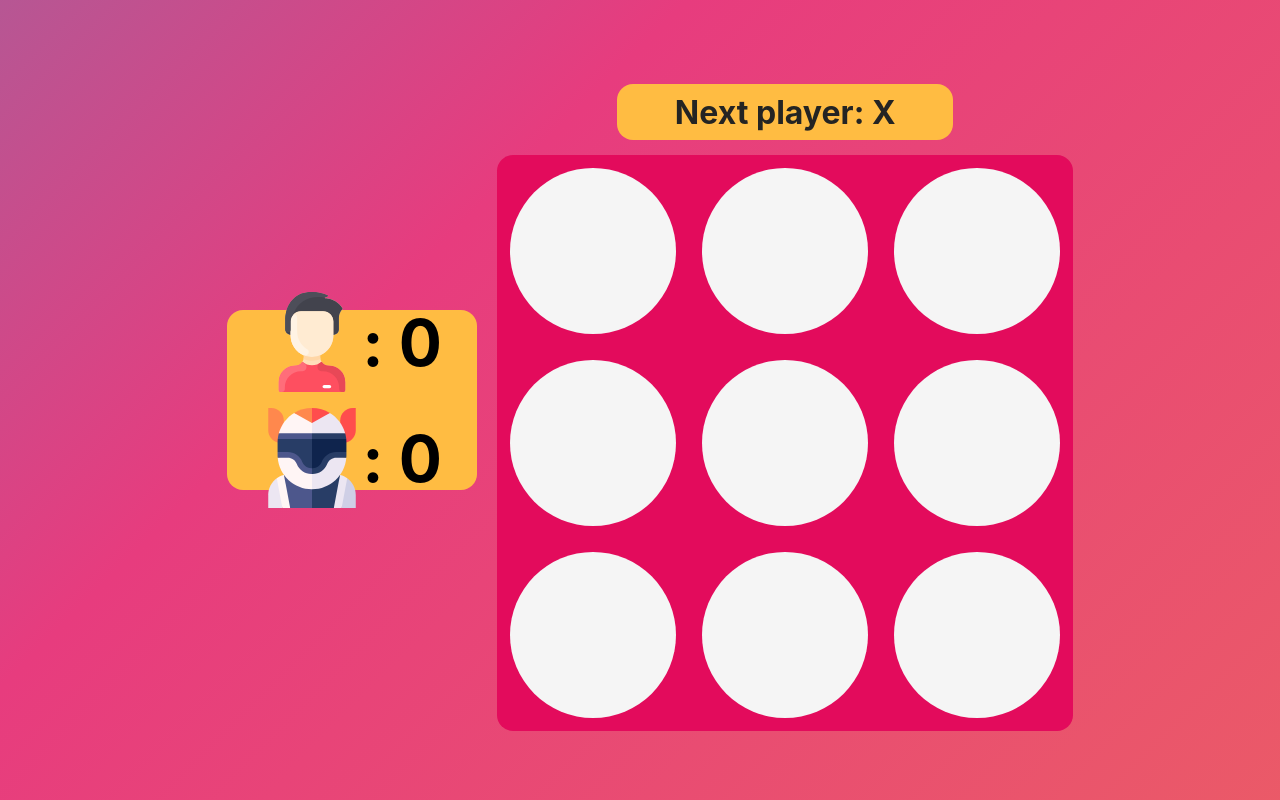
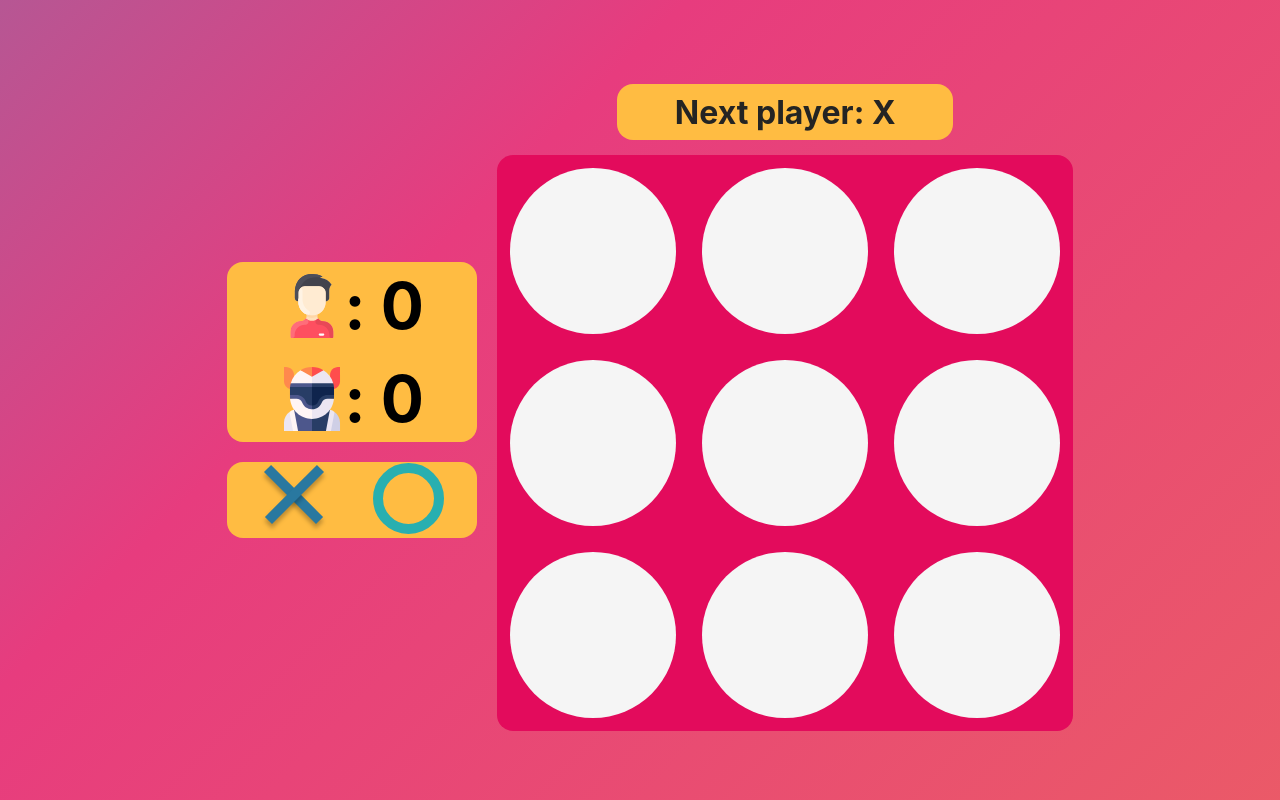
Before and after one commit to 0xWOLAND/tcubed-frontend, a React (Create React App) app: page / in a window 1280 px wide. Built offline with nearby package versions, Linux system fonts and the light colour scheme.

Commit message:
player change functionality

```diff
--- a/src/components/BoardClass.js
+++ b/src/components/BoardClass.js
@@ -6,6 +6,7 @@ import Counter from "./Counter";
 var man = 0,
   robot = 0;
 var winner = "";
+
 function calculateWinner(squares) {
   const lines = [
     [0, 1, 2],
@@ -37,13 +38,13 @@ function Square(props) {
   if (props.value == "X") {
     return (
       <div className="box_element" onClick={props.onClick}>
-        <X />
+        <X className="path" />
       </div>
     );
   } else if (props.value == "O") {
     return (
       <div className="box_element" onClick={props.onClick}>
-        <O />
+        <O className="path" />
       </div>
     );
   } else {
@@ -58,8 +59,10 @@ class Board extends React.Component {
       squares: Array(9).fill(null),
       xIsNext: true,
       num: 0,
+      player: "X",
     };
     this.resetBoard = this.resetBoard.bind(this);
+    this.changePlayer = this.changePlayer.bind(this);
   }
   handleClick(e) {
     if (winner != "") return;
@@ -93,6 +96,9 @@ class Board extends React.Component {
     }
     winner = "";
   }
+  changePlayer(e) {
+    console.log("hi");
+  }
   render() {
     let reset = <div></div>;
     const winner = calculateWinner(this.state.squares);
@@ -119,9 +125,21 @@ class Board extends React.Component {
     } else {
       status = "Next player: " + (this.state.xIsNext ? "X" : "O");
     }
+
+    console.log(this.state);
     return (
       <div id="counter_container">
-        <Counter man={man} robot={robot} />
+        <div>
+          <Counter man={man} robot={robot} />
+          <div id="choose">
+            <div onClick={() => this.setState({player: "X"})}>
+              <X x="x_color" />
+            </div>
+            <div onClick={() => this.setState({player: "O"})}>
+              <O o="o_color" />
+            </div>
+          </div>
+        </div>
         <div id="main_container">
           <div className="status">
             <h1>{status}</h1>
@@ -145,5 +163,4 @@ class Board extends React.Component {
     );
   }
 }
-
 export default Board;
--- a/src/components/Counter.js
+++ b/src/components/Counter.js
@@ -4,9 +4,9 @@ const Man = (
   <svg
     id="Layer_1"
     enable-background="new 0 0 464.056 464.056"
-    height="100"
+    height="8vh"
     viewBox="0 0 464.056 464.056"
-    width="100"
+    width="8vh"
     xmlns="http://www.w3.org/2000/svg"
   >
     <path
@@ -56,9 +56,9 @@ const Robot = (
   <svg
     id="Capa_1"
     enable-background="new 0 0 512 512"
-    height="100"
+    height="8vh"
     viewBox="0 0 512 512"
-    width="100"
+    width="8vh"
     xmlns="http://www.w3.org/2000/svg"
   >
     <g>
--- a/src/components/o.js
+++ b/src/components/o.js
@@ -1,6 +1,6 @@
 import React from "react";
 import "./style.css";
-function o() {
+function o(props) {
   return (
     <div>
       <svg
@@ -9,15 +9,17 @@ function o() {
         viewBox="0 0 71 71"
         fill="none"
         xmlns="http://www.w3.org/2000/svg"
-        className="path"
+        className={props.className}
       >
         <circle
           cx="35.5"
           cy="35.5"
           r="30.5"
-          fill="white"
+          fill="none"
           stroke="black"
+          className="o_path"
           stroke-width="10"
+          id={props.o}
         />
       </svg>
     </div>
--- a/src/components/style.css
+++ b/src/components/style.css
@@ -35,9 +35,14 @@
   stroke-dasharray: 1000;
   stroke-dashoffset: 1000;
   animation: dash 3s forwards;
-  stroke: #ffbc42;
+}
+.x_line {
+  stroke: #2978a0;
 }
 
+.o_path {
+  stroke: #28afb0;
+}
 @keyframes dash {
   from {
     stroke-dashoffset: 1022;
@@ -174,14 +179,12 @@ div .btn {
   margin: 20px !important;
 }
 
-
 .score_keeper {
   display: flex;
   align-items: center;
   font-size: 64px;
   margin: 8px;
 }
-
 
 /* Slider */
 
@@ -196,7 +199,6 @@ div .btn {
   background-color: #ffbc42;
 }
 
-
 .slider {
   -webkit-appearance: none;
   width: 100%;
@@ -205,8 +207,8 @@ div .btn {
   background: #d3d3d3;
   outline: none;
   opacity: 0.7;
-  -webkit-transition: .2s;
-  transition: opacity .2s;
+  -webkit-transition: 0.2s;
+  transition: opacity 0.2s;
 }
 
 .slider::-webkit-slider-thumb {
@@ -215,7 +217,7 @@ div .btn {
   width: 25px;
   height: 25px;
   border-radius: 50%;
-  background: #4CAF50;
+  background: #4caf50;
   cursor: pointer;
 }
 
@@ -223,6 +225,34 @@ div .btn {
   width: 25px;
   height: 25px;
   border-radius: 50%;
-  background: #4CAF50;
+  background: #4caf50;
   cursor: pointer;
 }
+
+#choose {
+  background-color: #ffbc42;
+  height: 7vh;
+  padding: 10px;
+  width: 18vw;
+  display: flex;
+  flex-direction: row;
+  justify-content: space-around;
+  align-items: center;
+  border-radius: 16px;
+  margin: 20px !important;
+}
+
+
+#x_color {
+  background-color: #ffbc42;
+  /* stroke: #242423; */
+  margin: 5px;
+}
+
+#o_color {
+  background-color: #ffbc42;
+  fill: #ffbc42;
+  /* stroke: #242423; */
+
+  margin: 5px;
+}
--- a/src/components/x.js
+++ b/src/components/x.js
@@ -1,6 +1,6 @@
 import React from "react";
 import "./style.css";
-function x() {
+function x(props) {
   return (
     <div>
       <svg
@@ -9,7 +9,7 @@ function x() {
         viewBox="0 0 68 68"
         fill="none"
         xmlns="http://www.w3.org/2000/svg"
-        className="path"
+        className={props.className}
       >
         <g filter="url(#filter0_d)">
           <line
@@ -17,8 +17,10 @@ function x() {
             y1="4.46447"
             x2="59.5355"
             y2="56.4645"
+            className="x_line"
             stroke="black"
             stroke-width="10"
+            id={props.x}
           />
         </g>
         <defs>
@@ -63,7 +65,9 @@ function x() {
             x2="60.4645"
             y2="4.46446"
             stroke="black"
+            className="x_line"
             stroke-width="10"
+            id={props.x}
           />
         </g>
         <defs>
```
